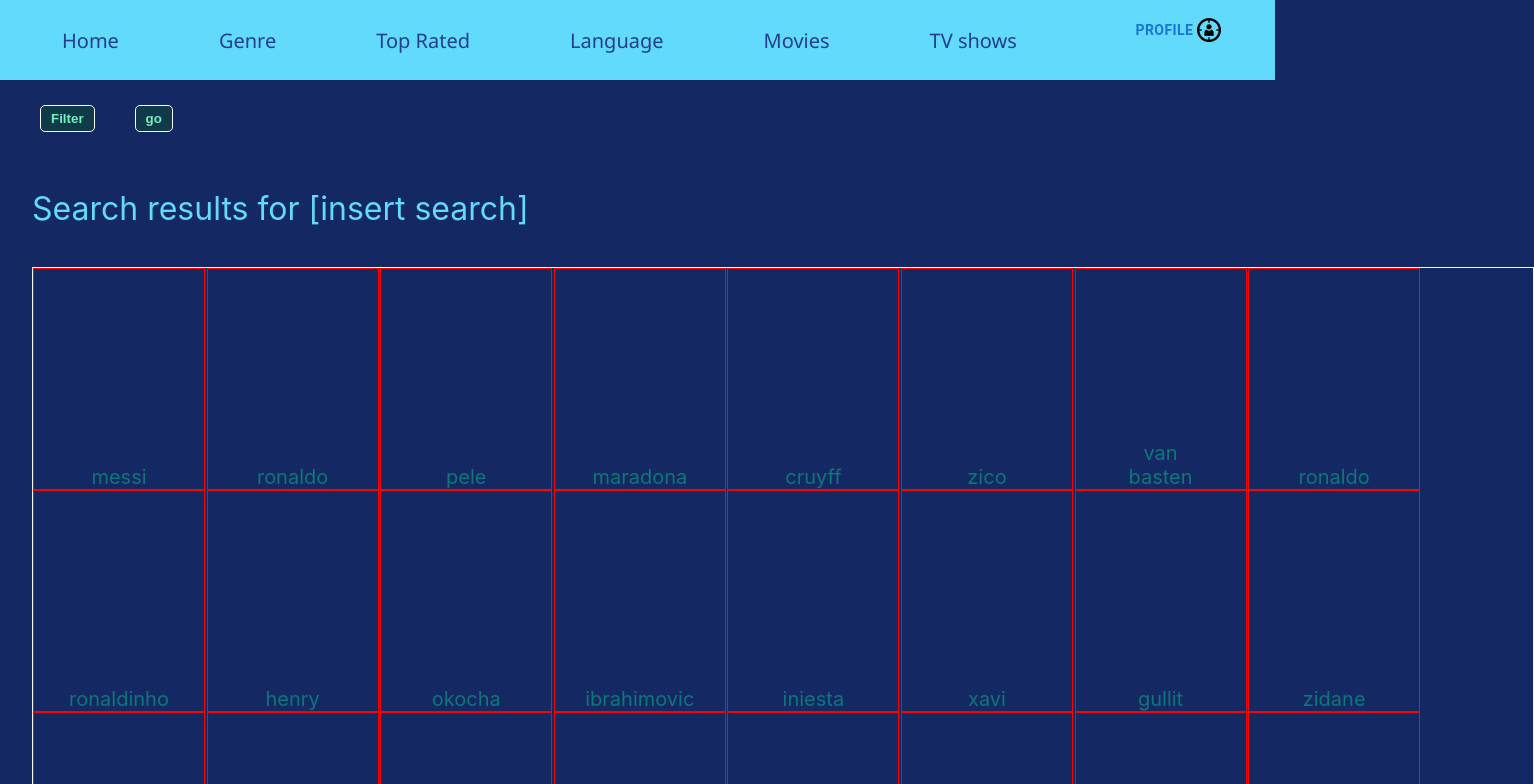
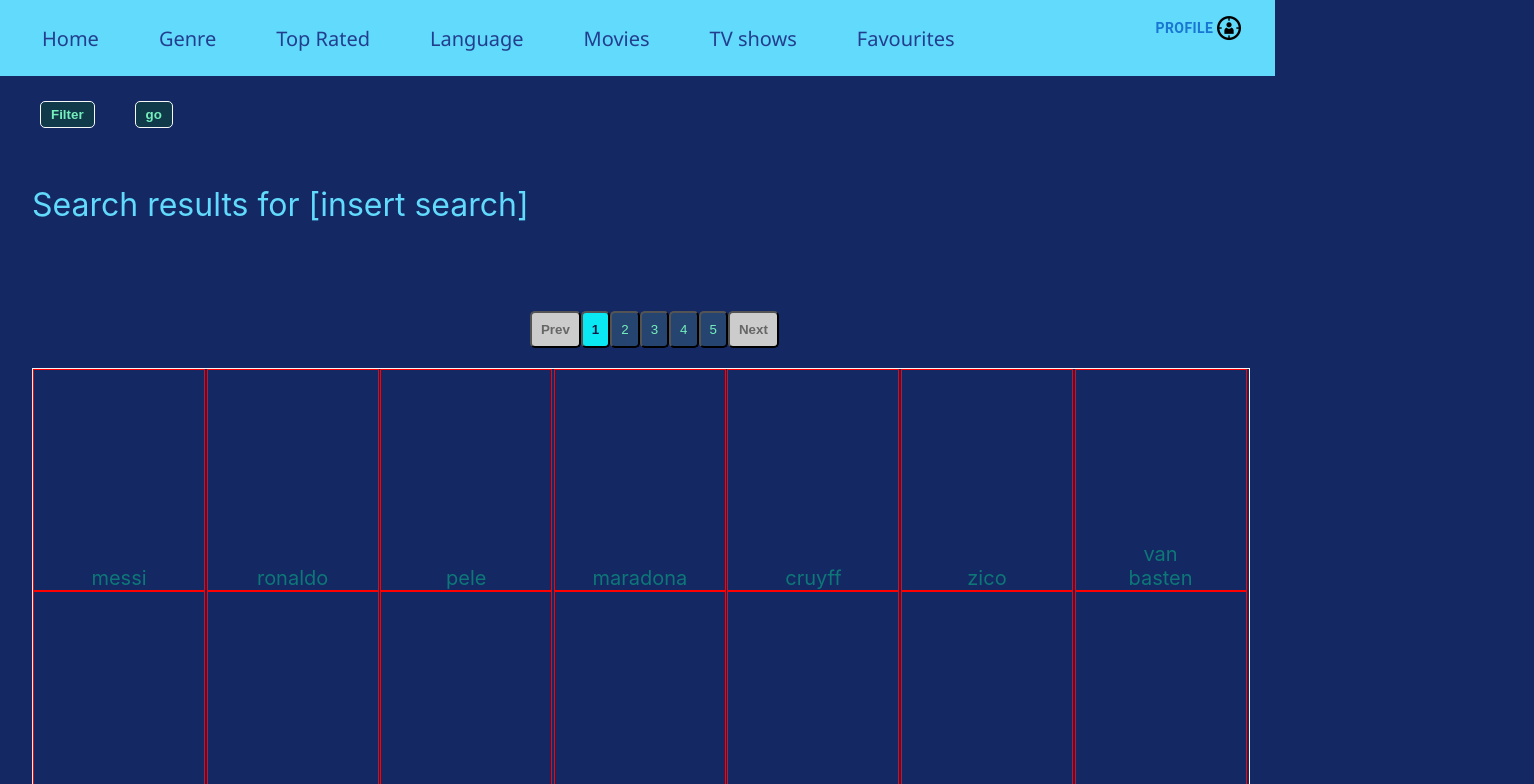
Before and after one commit to dCUBExBYdtCUBE/MOVIEHUB, a React (Create React App) app: page /find in a window 1280 px wide. Shown: the top 784 px of the page, 1534 px wide, since content can reach past the window. Built offline with nearby package versions, Linux system fonts and the light colour scheme.

Commit message:
Added pagination

```diff
--- a/src/filter.css
+++ b/src/filter.css
@@ -55,13 +55,61 @@ button.search{
 
 
 .pagination{
-  width:200px;
-  margin: 10px;
-  margin-left: 645px;
+
+  margin-left: 40%;
   margin-bottom: 20px;
   display:inline-block;
   font-size: medium;
   color: rgb(117, 239, 188);
   font-weight: bold;
-  background-color: rgb(16, 58, 74);
+
 }
+
+.prev {
+  color: rgb(117, 239, 188);
+  font-weight: bold;
+  border: '1px solid white';
+  border-radius:5px;
+  background-color: rgb(37,68,111);
+  padding:9px;
+}
+
+.next {
+  color: rgb(117, 239, 188);
+  font-weight:'bold';
+  border: '1px solid white';
+  border-radius:5px;
+  background-color: rgb(37,68,111);
+  padding: 9px;
+
+
+}
+
+.paginationItem{
+ color: rgb(117, 239, 188);
+ font-weight:'bold';
+ border: '1px solid white';
+ border-radius:5px;
+ background-color: rgb(37,68,111);
+ padding:9px;
+
+}
+
+
+.prev.disabled {
+ background-color: #ccc;
+ color: #666;
+ cursor: not-allowed;
+}
+
+.next.disabled {
+ background-color: #ccc;
+ color: #666;
+ cursor: not-allowed;
+}
+
+.paginationItem.active {
+ background-color: #0ae8f4;
+ color: rgb(11, 27, 68);
+ font-weight: bold;
+}
--- a/src/find.js
+++ b/src/find.js
@@ -2,16 +2,31 @@ import logo from './logo.svg';
 import target from './target.png';
 import './search.css';
 import Navbar from "./navbar";
-// import Myfilter from './filter.js';
+import {useState} from 'react'
 import ToggleDiv  from './button.js';
 import Pagination from './pagination';
+import MyComponent from './result';
 function Find() {
+  const [data, setData] = useState([
+    { id: 1, name: 'John Doe', age: 25 },
+    { id: 2, name: 'Jane Smith', age: 30 },
+    { id: 3, name: 'Bob Johnson', age: 35 },
+    { id: 4, name: 'Alice Williams', age: 40 },
+    { id: 5, name: 'Tom Brown', age: 45 },
+  ]); // your data array
+  const pageLimit = 5;
+  const dataLimit = 10;
   return (
     <div >
       <Navbar/>
       <ToggleDiv/>
       <p>Search results for [insert search]<br></br><br></br>
-
+       <Pagination
+        data={data}
+        RenderComponent={MyComponent}
+        pageLimit={pageLimit}
+        dataLimit={dataLimit}
+      />
 
       <div className='wrapper'>
         <div className='inside'><div className='bottom'>messi</div></div>
--- a/src/navbar.js
+++ b/src/navbar.js
@@ -8,7 +8,7 @@ function Navbar() {
 
   const handleClick = () => {
     // 👇️ navigate programmatically
-    navigate('/');
+    navigate('/react-gh-pages');
   };
   return (
 
@@ -65,6 +65,15 @@ function Navbar() {
           rel="noopener noreferrer"
         >TV shows
         </a></li>
+
+        <li><a
+          className="App-link"
+          href="https://reactjs.org"
+          target="_blank"
+          rel="noopener noreferrer"
+        >Favourites
+        </a></li>
+
         </ul>
         <ul className="right-side">
 
--- a/src/pagination.js
+++ b/src/pagination.js
@@ -6,12 +6,17 @@ function Pagination({ data, RenderComponent, pageLimit, dataLimit }) {
   const [currentPage, setCurrentPage] = useState(1);
 
   function goToNextPage() {
+
     setCurrentPage((page) => page + 1);
+    console.log(pages);
   }
 
   function goToPreviousPage() {
-    setCurrentPage((page) => page - 1);
+    if (currentPage > 1) {
+      setCurrentPage((page) => page - 1);
+    }
   }
+
 
   function changePage(event) {
     const pageNumber = Number(event.target.textContent);
@@ -31,46 +36,34 @@ function Pagination({ data, RenderComponent, pageLimit, dataLimit }) {
 
   return (
     <>
-      <div className="dataContainer">
+      <div >
         {getPaginatedData().map((d, idx) => (
           <RenderComponent key={idx} data={d} />
         ))}
       </div>
       <div className="pagination">
-        <button style={{  color: '#75EFBC',fontWeight:'bold',
-        // borderBlockColor:'#ffffff',
-        border: '1px solid white',
-        borderRadius:'5px!important',
-        backgroundColor: '#25446f'}}
+        <button
           onClick={goToPreviousPage}
           className={`prev ${currentPage === 1 ? 'disabled' : ''}`}
         >
-          prev
+          Prev
         </button>
 
         {getPaginationGroup().map((item, index) => (
-          <button style={{  color: '#75EFBC',fontWeight:'bold',
-          // borderBlockColor:'#ffffff',
-          border: '1px solid white',
-          borderRadius:'5px!important',
-          backgroundColor: '#25446f'}}
+          <button
             key={index}
             onClick={changePage}
-            className={`paginationItem ${currentPage === item ? 'active' : null}`}
+            className={`paginationItem ${currentPage === item ? 'active' : ""}`}
           >
             <span>{item}</span>
           </button>
         ))}
 
-        <button style={{  color: '#75EFBC',fontWeight:'bold',
-        // borderBlockColor:'#ffffff',
-        border: '1px solid white',
-        borderRadius:'5px!important',
-        backgroundColor: '#25446f'}}
+        <button
           onClick={goToNextPage}
           className={`next ${currentPage === pages ? 'disabled' : ''}`}
         >
-          next
+          <b>Next</b>
         </button>
       </div>
     </>
--- /dev/null
+++ b/src/result.js
@@ -0,0 +1,12 @@
+import React from 'react'
+
+function MyComponent({ data }) {
+    return (
+      <div>
+        <h2>{data.title}</h2>
+        <p>{data.description}</p>
+      </div>
+    );
+  }
+
+export default MyComponent;
--- a/src/search.css
+++ b/src/search.css
@@ -1,45 +1,3 @@
-/*There are additional css elements which can be used for search results in this file, starting from line 99*/
-
-
-/* .App {
-  text-align: center;
-}
-
-.App-logo {
-  height: 40vmin;
-  pointer-events: none;
-}
-
-@media (prefers-reduced-motion: no-preference) {
-  .App-logo {
-    animation: App-logo-spin infinite 20s linear;
-  }
-}
-
-.App-header {
-  background-color: #282c34;
-  min-height: 100vh;
-  display: flex;
-  flex-direction: column;
-  align-items: center;
-  justify-content: center;
-  font-size: calc(10px + 2vmin);
-  color: white;
-}
-
-.App-link {
-  color: #61dafb;
-}
-
-@keyframes App-logo-spin {
-  from {
-    transform: rotate(0deg);
-  }
-  to {
-    transform: rotate(360deg);
-  }
-}
- */
 body {
   background-color: #142864;
 
@@ -72,7 +30,7 @@ nav ul li{
   display: inline-block;
   list-style: none;
   position: relative;
-  margin:5px 30px;
+  margin:3px 10px;
 }
 
 ul {
@@ -136,7 +94,7 @@ div{
 }
 
 div.wrapper{
-  width:1500px;
+  width:95%;
   height:auto;
   border:1px solid whitesmoke;
   position:absolute;
--- a/src/searchbutton.js
+++ b/src/searchbutton.js
@@ -10,7 +10,7 @@ export default function SrButton() {
     };
 
     return (
-        <div style={{marginTop:"-900px", paddingLeft:"490px"}} >
+        <div style={{marginTop:"-900px", paddingLeft:"470px"}} >
         <Button variant="contained"
             onClick={handleClick}
             style={{maxHeight: '55px' ,
```
